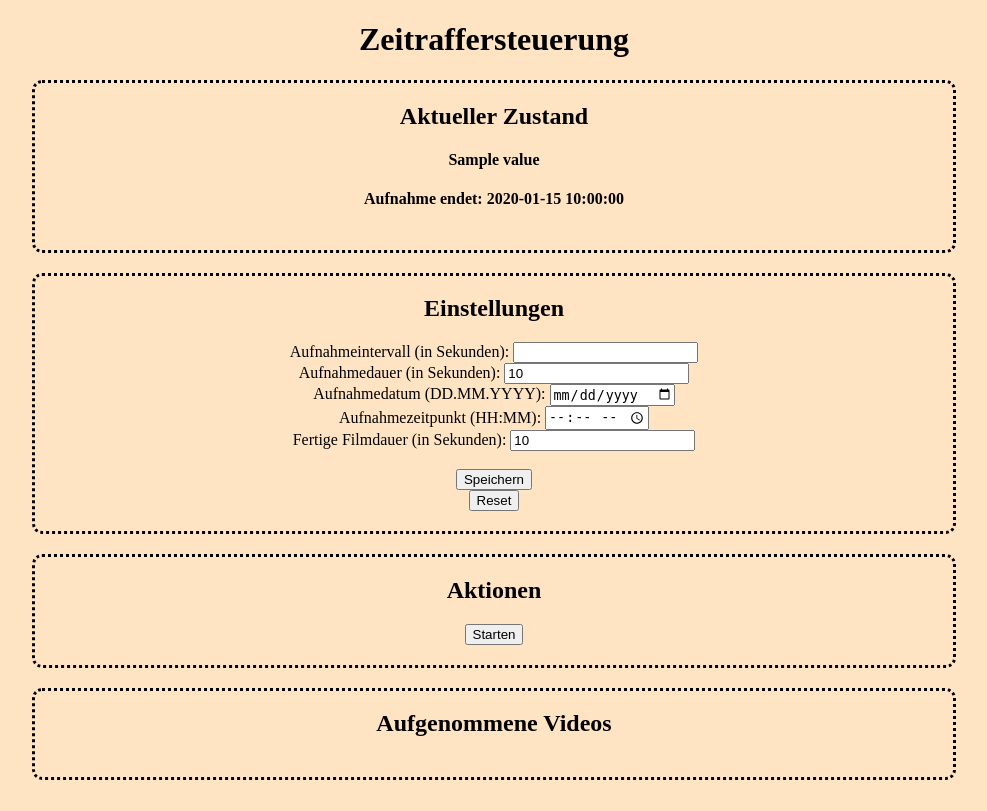
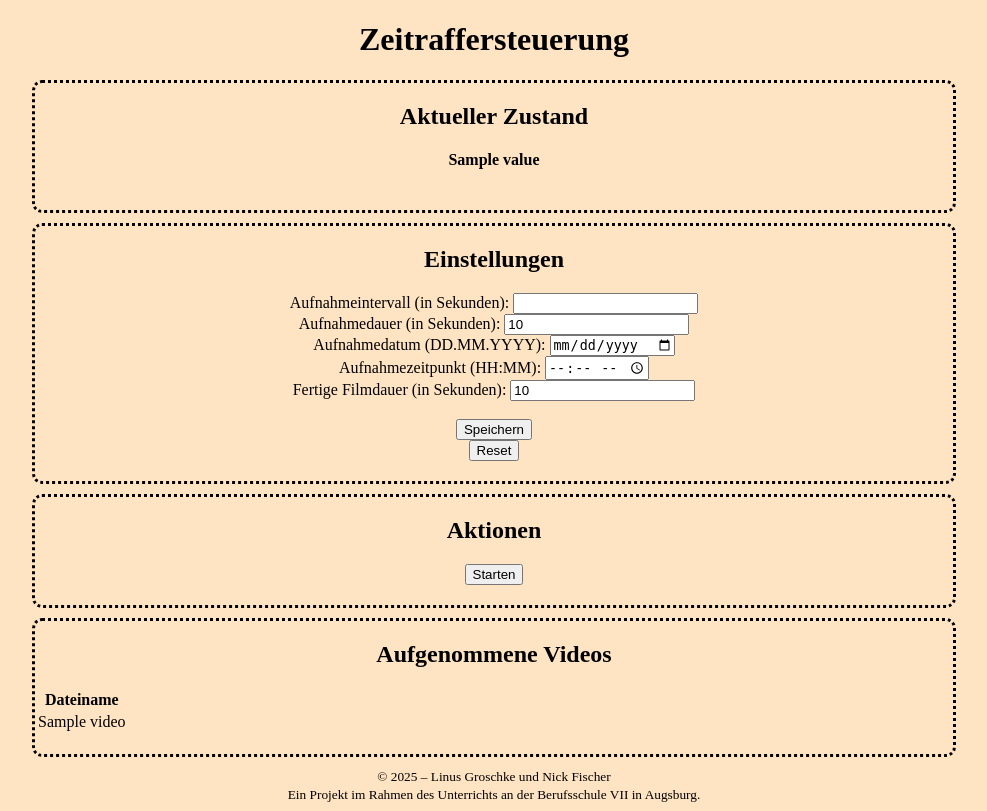
Before and after one commit to linusgke/timelapse, a Flask app: template templates/index.html in a window 1280 px wide. Shown: the whole page, without its empty margins (146-1133 px from the left). Before the commit the page ends 780 px from the top, so only its background shows below. Run offline with Flask 3, Linux system fonts and the light colour scheme; the template is opened without the code that fills it: most values are stand-ins (such as "Sample title", 1, 10 or a date in 2020).

Commit message:
Add video list

```diff
--- a/app.py
+++ b/app.py
@@ -63,7 +63,7 @@
     i = 1
     while current_time < end_time:
         if state == TimelapseState.OFF:
-            return
+            break
 
         interval = settings['interval']
         date = current_time.strftime("%Y-%m-%d-%H-%M-%S")
@@ -98,7 +98,13 @@
     start_time = datetime.strptime(settings['start_date'] + " " + settings['start_time'], "%Y-%m-%d %H:%M")
     end_time = start_time + timedelta(seconds=settings['capture_duration'])
 
-    return render_template('index.html', settings=settings, end_time=end_time, state=state, running=state!=TimelapseState.OFF)
+    videos = []
+
+    for file in os.scandir("videos/"):
+        if file.name.endswith(".mp4"):
+            videos.append(file.name)
+
+    return render_template('index.html', settings=settings, end_time=end_time, state=state, running=state!=TimelapseState.OFF, videos=videos)
 
 @app.route('/start_timelapse', methods=['POST'])
 def start():
--- a/config.json
+++ b/config.json
@@ -1 +1 @@
-{"interval": 10, "capture_duration": 60, "start_date": "2025-01-23", "start_time": "11:00", "video_duration": 60}
+{"interval": 10, "capture_duration": 60, "start_date": "2025-01-23", "start_time": "12:30", "video_duration": 60}
--- a/static/assets/css/style.css
+++ b/static/assets/css/style.css
@@ -6,7 +6,8 @@
 .box {
     border-radius: 10px;
     border-style: dotted;
-    margin-top: 20px;
+    margin-top: 10px;
+    margin-bottom: 10px;
     margin-left: 170px;
     margin-right: 170px;
     padding-bottom: 20px;
--- a/templates/index.html
+++ b/templates/index.html
@@ -15,7 +15,9 @@
         <div class="box">
                 <h2>Aktueller Zustand</h2>
                 <h4>{{ state.value }}</h4>
+                {% if running == True %}
                 <h4>Aufnahme endet: {{ end_time }}</h4>
+                {% endif %}
         </div>
 
         <div class="box">
@@ -66,7 +68,20 @@
 
         <div class="box">
                 <h2>Aufgenommene Videos</h2>
+                <table>
+                        <tr>
+                                <th>Dateiname</th>
+                        </tr>
+                        {% for name in videos %}
+                        <tr>
+                                <td>{{ name }}</td>
+                        </tr>
+                        {% endfor %}
+                </table>
         </div>
+
+        <small>&copy; 2025 &ndash; Linus Groschke und Nick Fischer<br>Ein Projekt im Rahmen des Unterrichts an der
+                Berufsschule VII in Augsburg.</small>
 </body>
 
 </html>
```
